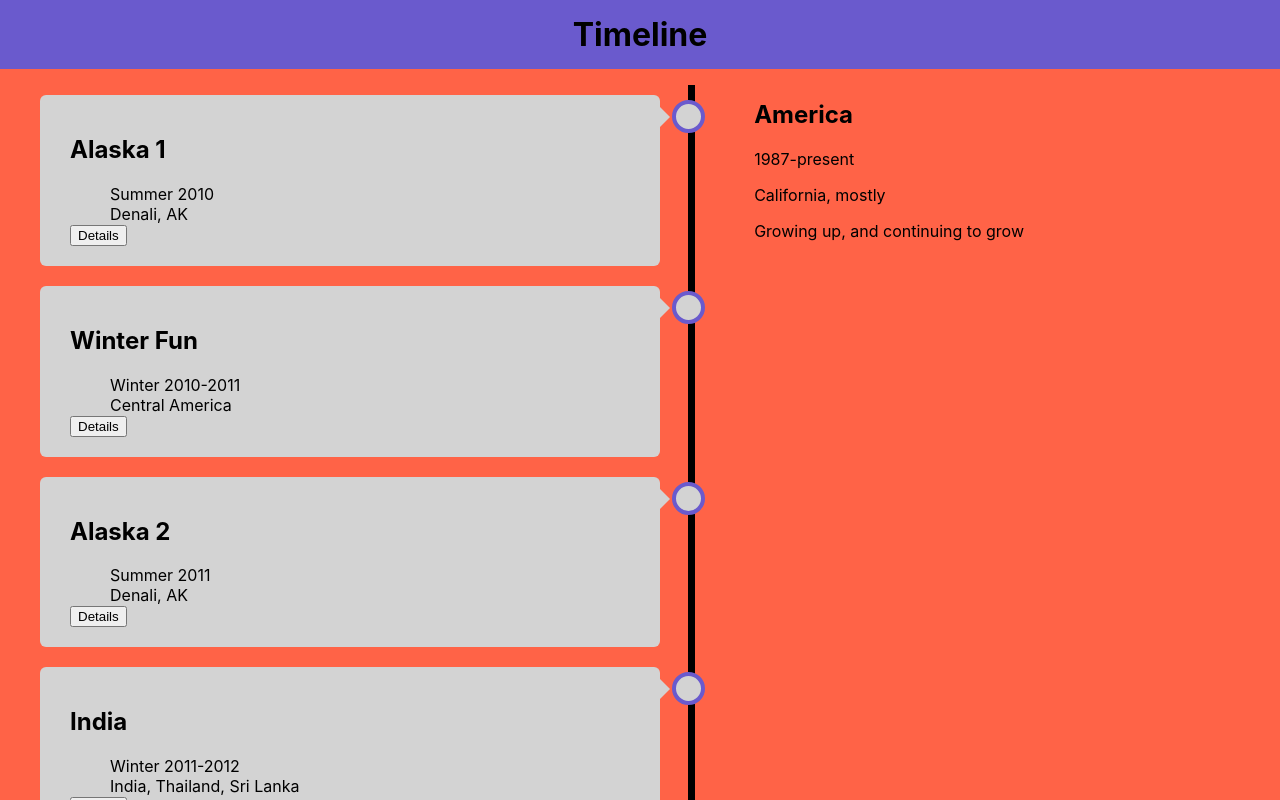
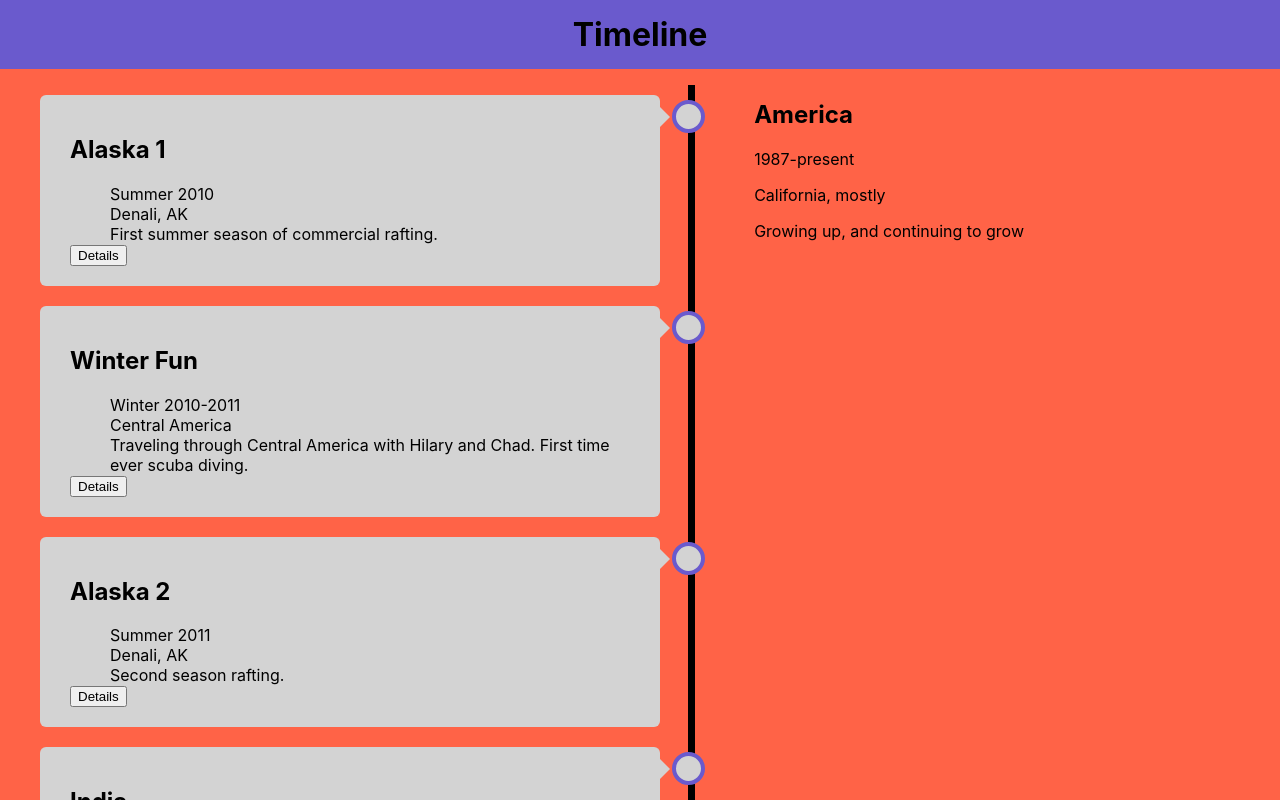
Before and after one commit to capnnemo2/timeline-1, a React (Create React App) app: page / in a window 1280 px wide. Shown: the top 800 px of the page. Built offline with nearby package versions, Linux system fonts and the light colour scheme.

Commit message:
Working on event handler in BasicInfo

```diff
--- a/src/BasicInfo/BasicInfo.js
+++ b/src/BasicInfo/BasicInfo.js
@@ -3,6 +3,10 @@ import dummyStore from "../dummyStore";
 import "./BasicInfo.css";
 
 export default class BasicInfo extends React.Component {
+  handleClick(e) {
+    console.log(e.target.event.eventId);
+  }
+
   render() {
     return (
       <div className="BasicInfo">
@@ -19,10 +23,7 @@ export default class BasicInfo extends React.Component {
                     <li>{event.description}</li>
                   </ul>
                   {/* the button needs to find the eventId, send that up to app, which will change state to match the event with the correct eventId */}
-                  <button
-                    type="button"
-                    onClick={e => this.props.updateEvent(e.target.value)}
-                  >
+                  <button type="button" onClick={this.handleClick}>
                     Details
                   </button>
                 </div>
--- a/src/dummyStore.js
+++ b/src/dummyStore.js
@@ -4,14 +4,14 @@ export default {
       title: "Alaska 1",
       dates: "Summer 2010",
       location: "Denali, AK",
-      decription: "First summer season of commercial rafting.",
+      description: "First summer season of commercial rafting.",
       eventId: "abc"
     },
     {
       title: "Winter Fun",
       dates: "Winter 2010-2011",
       location: "Central America",
-      decription:
+      description:
         "Traveling through Central America with Hilary and Chad. First time ever scuba diving.",
       eventId: "def"
     },
@@ -19,14 +19,14 @@ export default {
       title: "Alaska 2",
       dates: "Summer 2011",
       location: "Denali, AK",
-      decription: "Second season rafting.",
+      description: "Second season rafting.",
       eventId: "ghi"
     },
     {
       title: "India",
       dates: "Winter 2011-2012",
       location: "India, Thailand, Sri Lanka",
-      decription:
+      description:
         "Commercial rafting in India, diving in Thailand, hitting the beach in Sri Lanka.",
       eventId: "jkl"
     },
@@ -34,7 +34,7 @@ export default {
       title: "India",
       dates: "Winter 2011-2012",
       location: "India, Thailand, Sri Lanka",
-      decription:
+      description:
         "Commercial rafting in India, diving in Thailand, hitting the beach in Sri Lanka.",
       eventId: "mno"
     },
@@ -42,7 +42,7 @@ export default {
       title: "India",
       dates: "Winter 2011-2012",
       location: "India, Thailand, Sri Lanka",
-      decription:
+      description:
         "Commercial rafting in India, diving in Thailand, hitting the beach in Sri Lanka.",
       eventId: "pqr"
     }
```
